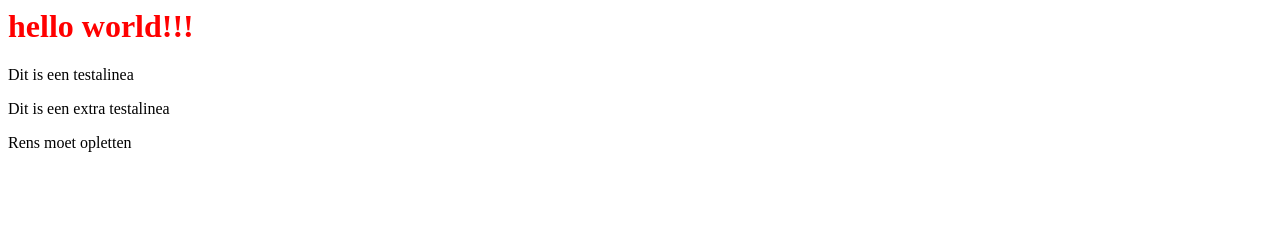
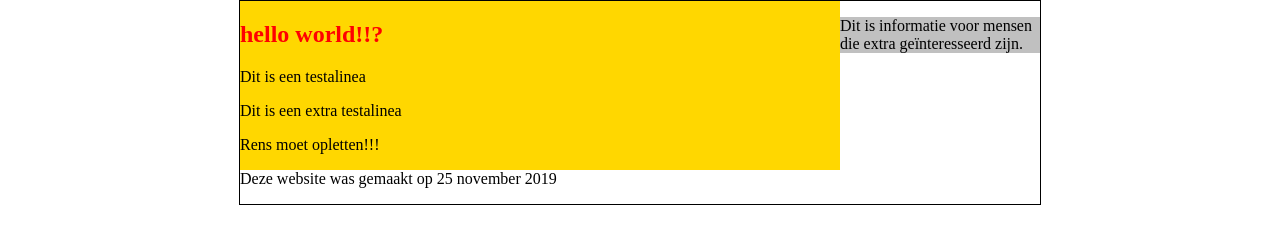
Before and after one commit to cam-emmauscollege/website, a plain HTML site: page index.html in a window 1280 px wide. Drawn offline with Linux system fonts and the light colour scheme.

Commit message:
uitroepteken en outline

```diff
--- a/index.html
+++ b/index.html
@@ -2,11 +2,22 @@
   <head>
     <title>Test Titel</title>
     <link rel="stylesheet" href="style.css" />
+    <meta charset="utf-8" />
   </head>
   <body>
-    <h1>hello world!!!</h1>
-    <p>Dit is een testalinea</p>
-    <p>Dit is een extra testalinea</p>
-    <p>Rens moet opletten </p>
+    <main>
+        <article>
+            <h1>hello world!!?</h1>
+            <p>Dit is een testalinea</p>
+            <p>Dit is een extra testalinea</p>
+            <p>Rens moet opletten!!! </p>
+        </article>
+        <aside>
+            <p>Dit is informatie voor mensen die extra geïnteresseerd zijn.</p>
+        </aside>
+        <footer>
+            <p>Deze website was gemaakt op 25 november 2019</p>
+        </footer>
+    </main>
   </body>
 </html>
--- a/style.css
+++ b/style.css
@@ -1,3 +1,30 @@
+body {
+    margin: 0px;
+    padding: 0px;
+}
+
+main {
+    border: 1px black solid;
+    width: 800px;
+    margin: 0px auto;
+    padding: 0px;
+}
+
+article {
+    width: 600px;
+    float: left;
+    background-color: gold;
+}
+
+aside {
+    background-color: silver;
+}
+
+footer {
+    clear: both;
+}
+
+
 h1 {
   color: red;
 }
```
